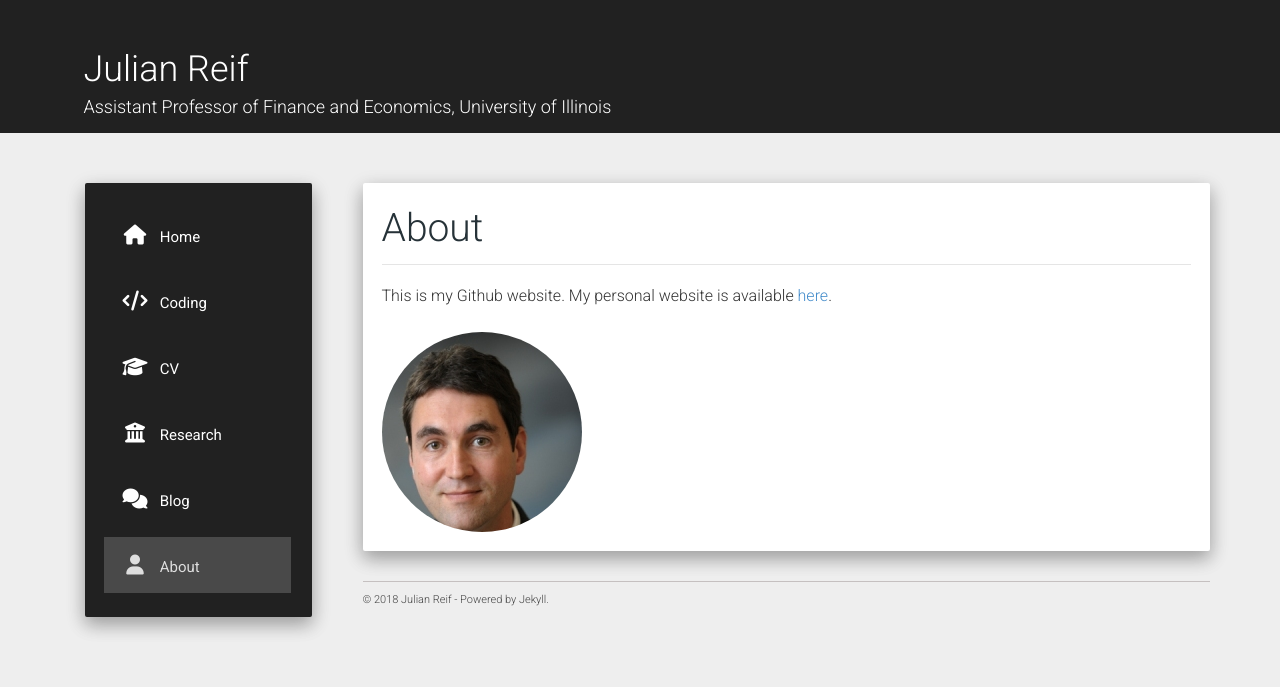
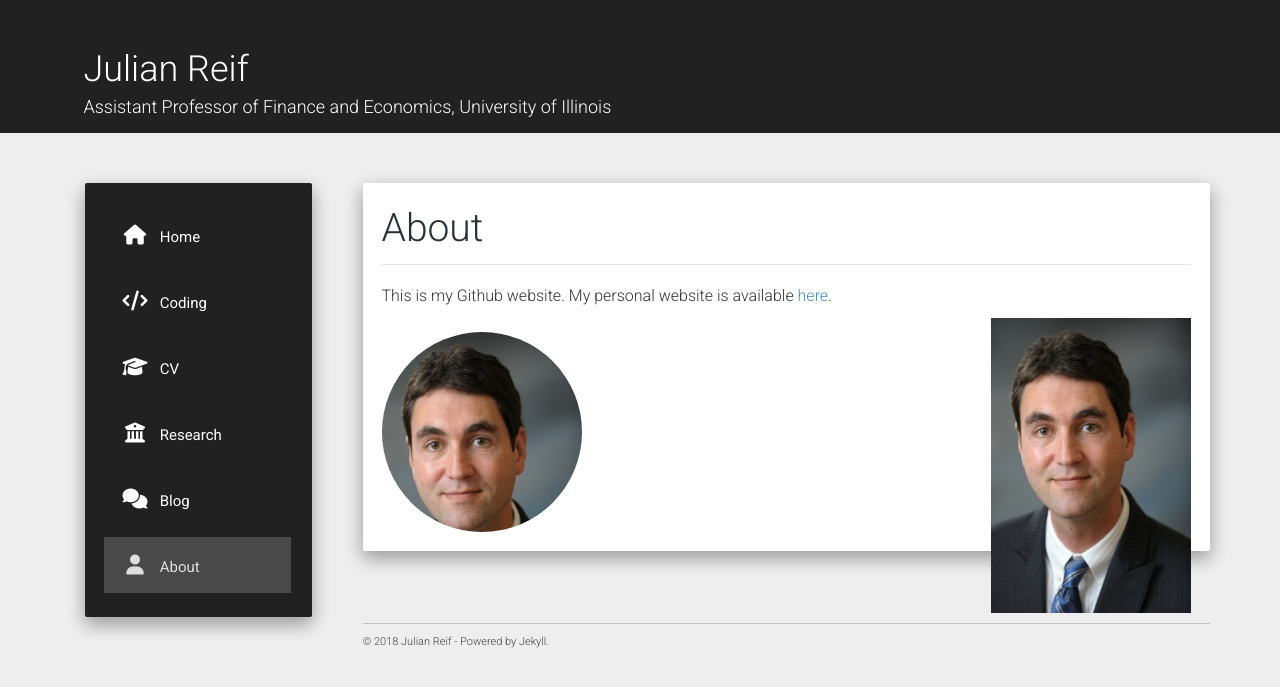
Before and after one commit to reifjulian/reifjulian.github.io, a Jekyll site: the page built from about.md, in a window 1280 px wide. Shown: the top 687 px of the page. Built offline with Jekyll 4.4.1, drawn with Linux system fonts in a browser that asks for light colours; nearby versions of some CDN libraries; comment, search, counter and statistics services are not loaded.

Commit message:
Update about.md

```diff
--- a/about.md
+++ b/about.md
@@ -6,6 +6,8 @@ permalink: /about/
 ---
 
 This is my Github website. My personal website is available [here](http://www.julianreif.com).
+
+<img src="/assets/reif.jpg" width="50%" title="Profile pic">
 
 <head>
 <style>
```
